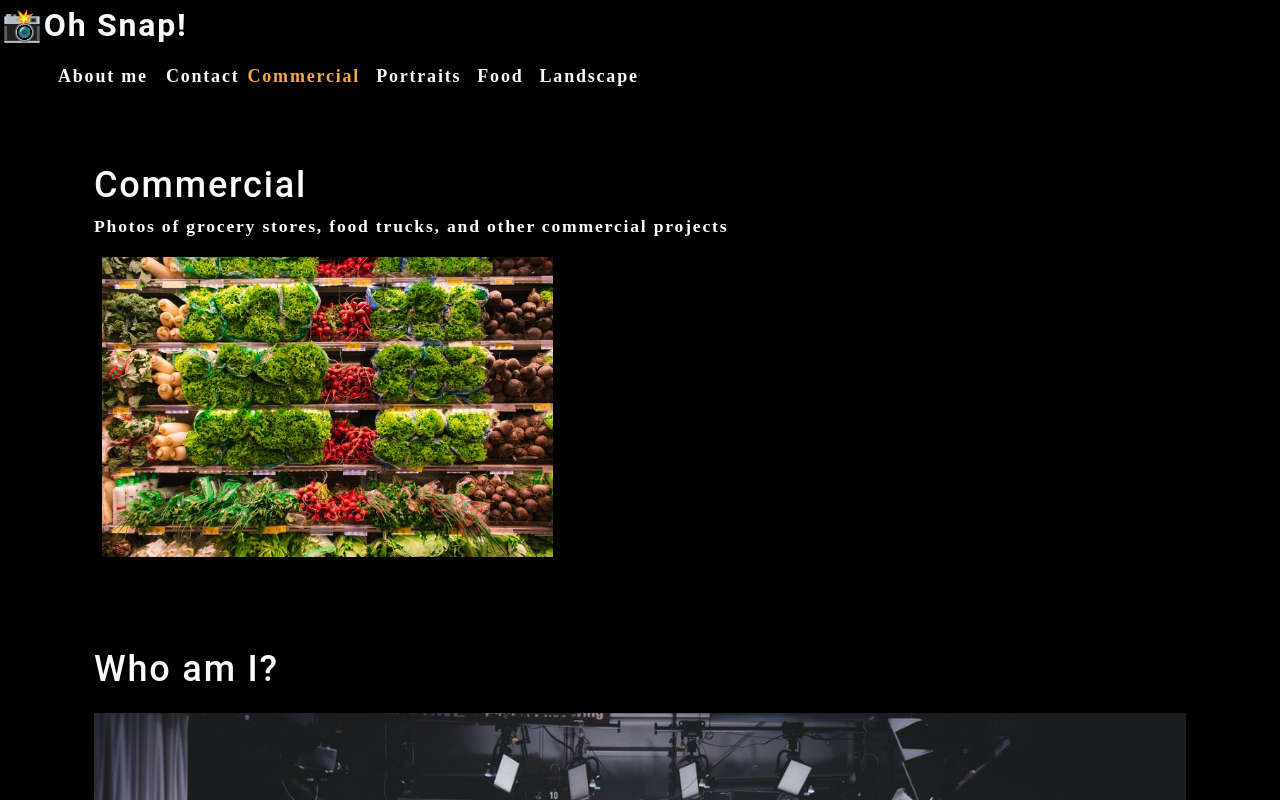
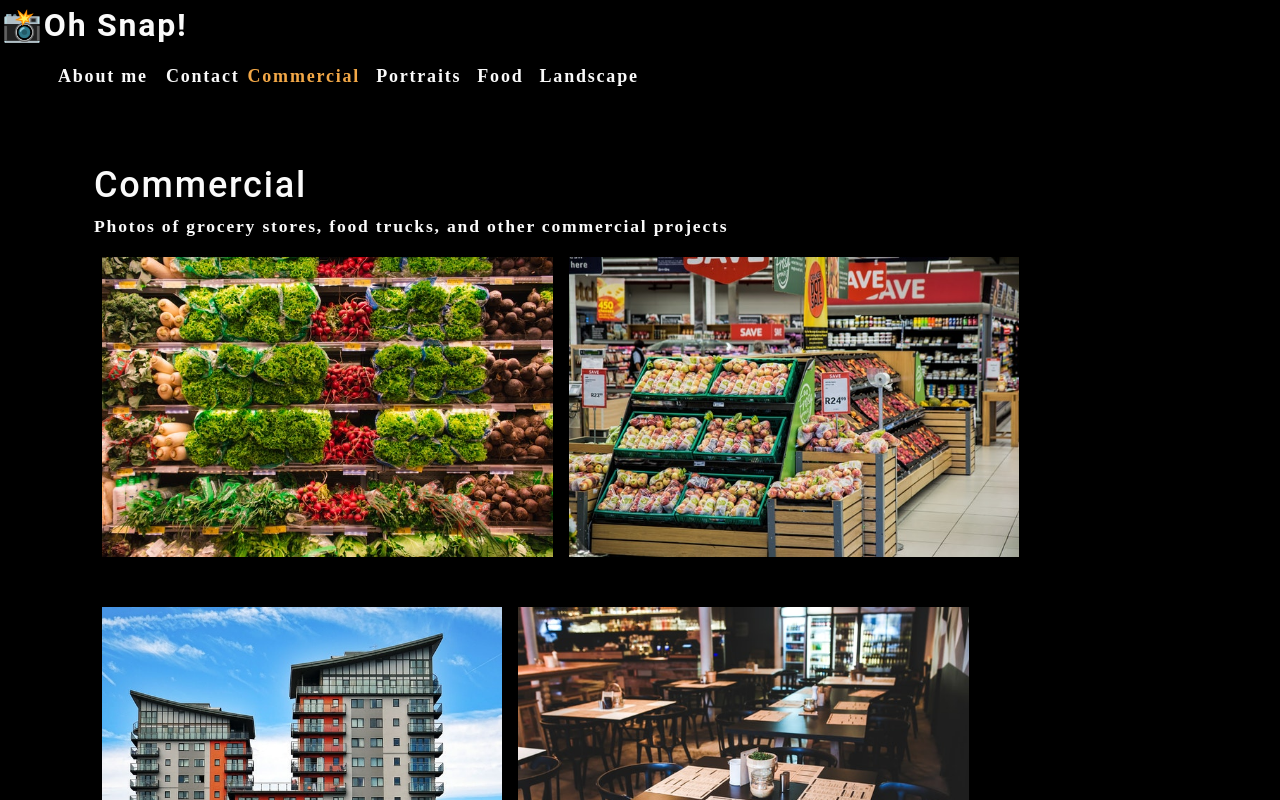
Before and after one commit to Spyromancy/photo-port, a React (Create React App) app: page / in a window 1280 px wide. Shown: the top 800 px of the page. Built offline with nearby package versions, Linux system fonts and the light colour scheme.

Commit message:
Dynamically generates galleries

```diff
--- a/src/App.js
+++ b/src/App.js
@@ -31,7 +31,7 @@
         currentCategory={currentCategory}
       />
       <main>
-        <Gallery></Gallery>
+        <Gallery currentCategory={currentCategory}></Gallery>
         <About />
       </main>
     </div>
--- a/src/components/Gallery/index.js
+++ b/src/components/Gallery/index.js
@@ -1,24 +1,14 @@
 import React from "react";
+import PhotoList from "../PhotoList";
 import { capitalizeFirstLetter } from "../../utils/helpers";
-import photo from "../../assets/small/commercial/0.jpg";
 
-function Gallery(props) {
-  const currentCategory = {
-    name: "commercial",
-    description:
-      "Photos of grocery stores, food trucks, and other commercial projects",
-  };
+function Gallery({ currentCategory }) {
+  const { name, description } = currentCategory;
   return (
     <section>
-      <h1>{capitalizeFirstLetter(currentCategory.name)}</h1>
-      <p>{currentCategory.description}</p>
-      <div className="flex-row">
-        <img
-          src={photo}
-          alt="Commercial Example"
-          className="img-thumbnail mx-1"
-        />
-      </div>
+      <h1 data-testid="h1tag">{capitalizeFirstLetter(name)}</h1>
+      <p>{description}</p>
+      <PhotoList category={currentCategory.name} />
     </section>
   );
 }
--- /dev/null
+++ b/src/components/PhotoList/index.js
@@ -0,0 +1,140 @@
+import React, { useState } from "react";
+
+function PhotoList(props) {
+  const [photos] = useState([
+    {
+      name: "Grocery aisle",
+      category: "commercial",
+      description:
+        "Lorem ipsum dolor sit amet, consectetur adipiscing elit. Nunc ultricie",
+    },
+    {
+      name: "Grocery booth",
+      category: "commercial",
+      description:
+        "Lorem ipsum dolor sit amet, consectetur adipiscing elit. Nunc ultricie",
+    },
+    {
+      name: "Building exterior",
+      category: "commercial",
+      description:
+        "Lorem ipsum dolor sit amet, consectetur adipiscing elit. Nunc ultricie",
+    },
+    {
+      name: "Restaurant table",
+      category: "commercial",
+      description:
+        "Lorem ipsum dolor sit amet, consectetur adipiscing elit. Nunc ultricie",
+    },
+    {
+      name: "Cafe interior",
+      category: "commercial",
+      description:
+        "Lorem ipsum dolor sit amet, consectetur adipiscing elit. Nunc ultricie",
+    },
+    {
+      name: "Cat green eyes",
+      category: "portraits",
+      description:
+        "Lorem ipsum dolor sit amet, consectetur adipiscing elit. Nunc ultricie",
+    },
+    {
+      name: "Green parrot",
+      category: "portraits",
+      description:
+        "Lorem ipsum dolor sit amet, consectetur adipiscing elit. Nunc ultricie",
+    },
+    {
+      name: "Yellow macaw",
+      category: "portraits",
+      description:
+        "Lorem ipsum dolor sit amet, consectetur adipiscing elit. Nunc ultricie",
+    },
+    {
+      name: "Pug smile",
+      category: "portraits",
+      description:
+        "Lorem ipsum dolor sit amet, consectetur adipiscing elit. Nunc ultricie",
+    },
+    {
+      name: "Pancakes",
+      category: "food",
+      description:
+        "Lorem ipsum dolor sit amet, consectetur adipiscing elit. Nunc ultricie",
+    },
+    {
+      name: "Burrito",
+      category: "food",
+      description:
+        "Lorem ipsum dolor sit amet, consectetur adipiscing elit. Nunc ultricie",
+    },
+    {
+      name: "Scallop pasta",
+      category: "food",
+      description:
+        "Lorem ipsum dolor sit amet, consectetur adipiscing elit. Nunc ultricie",
+    },
+    {
+      name: "Burger",
+      category: "food",
+      description:
+        "Lorem ipsum dolor sit amet, consectetur adipiscing elit. Nunc ultricie",
+    },
+    {
+      name: "Fruit bowl",
+      category: "food",
+      description:
+        "Lorem ipsum dolor sit amet, consectetur adipiscing elit. Nunc ultricie",
+    },
+    {
+      name: "Green river",
+      category: "landscape",
+      description:
+        "Lorem ipsum dolor sit amet, consectetur adipiscing elit. Nunc ultricie",
+    },
+    {
+      name: "Docks",
+      category: "landscape",
+      description:
+        "Lorem ipsum dolor sit amet, consectetur adipiscing elit. Nunc ultricie",
+    },
+    {
+      name: "Panoramic village by sea",
+      category: "landscape",
+      description:
+        "Lorem ipsum dolor sit amet, consectetur adipiscing elit. Nunc ultricie",
+    },
+    {
+      name: "Domestic landscape",
+      category: "landscape",
+      description:
+        "Lorem ipsum dolor sit amet, consectetur adipiscing elit. Nunc ultricie",
+    },
+    {
+      name: "Park bench",
+      category: "landscape",
+      description:
+        "Lorem ipsum dolor sit amet, consectetur adipiscing elit. Nunc ultricie",
+    },
+  ]);
+
+  const currentPhotos = photos.filter(
+    (photo) => photo.category === props.category
+  );
+  return (
+    <div>
+      <div className="flex-row">
+        {currentPhotos.map((image, i) => (
+          <img
+            src={require(`../../assets/small/${props.category}/${i}.jpg`)}
+            alt={image.name}
+            className="img-thumbnail mx-1"
+            key={image.name}
+          />
+        ))}
+      </div>
+    </div>
+  );
+}
+
+export default PhotoList;
```
